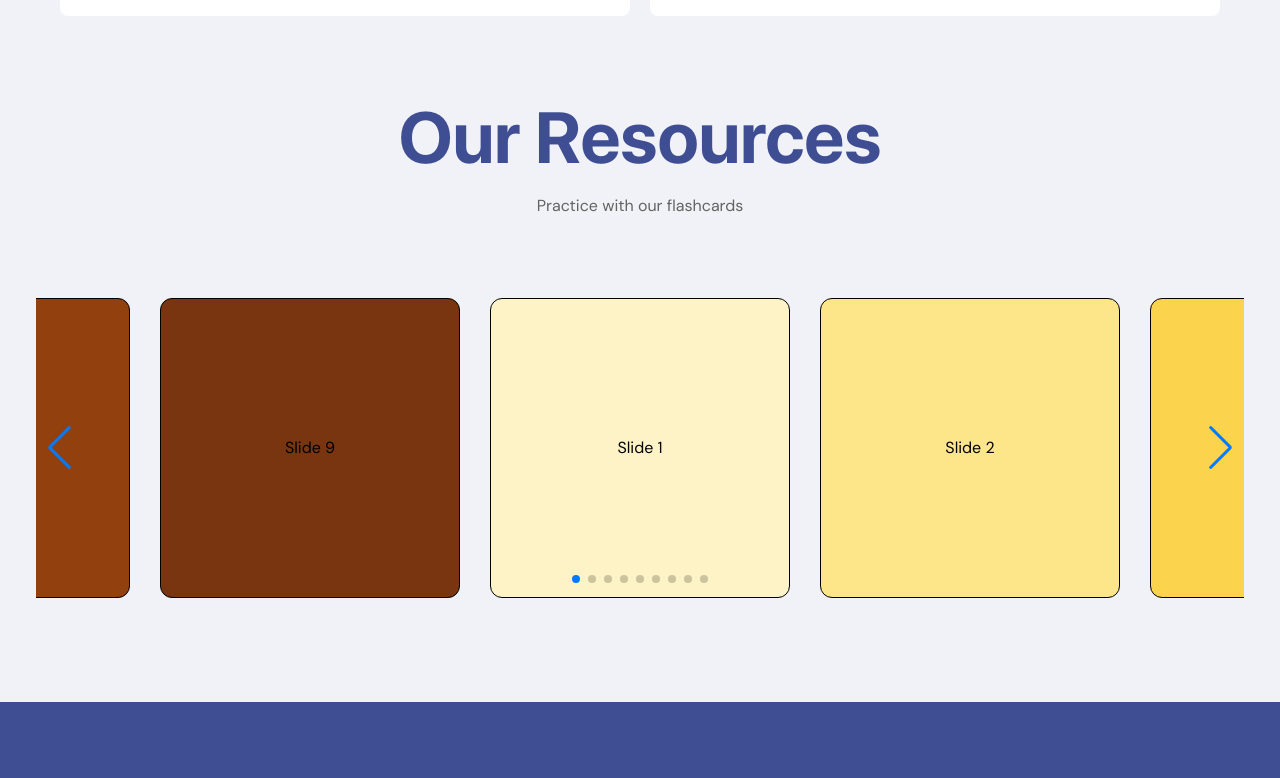
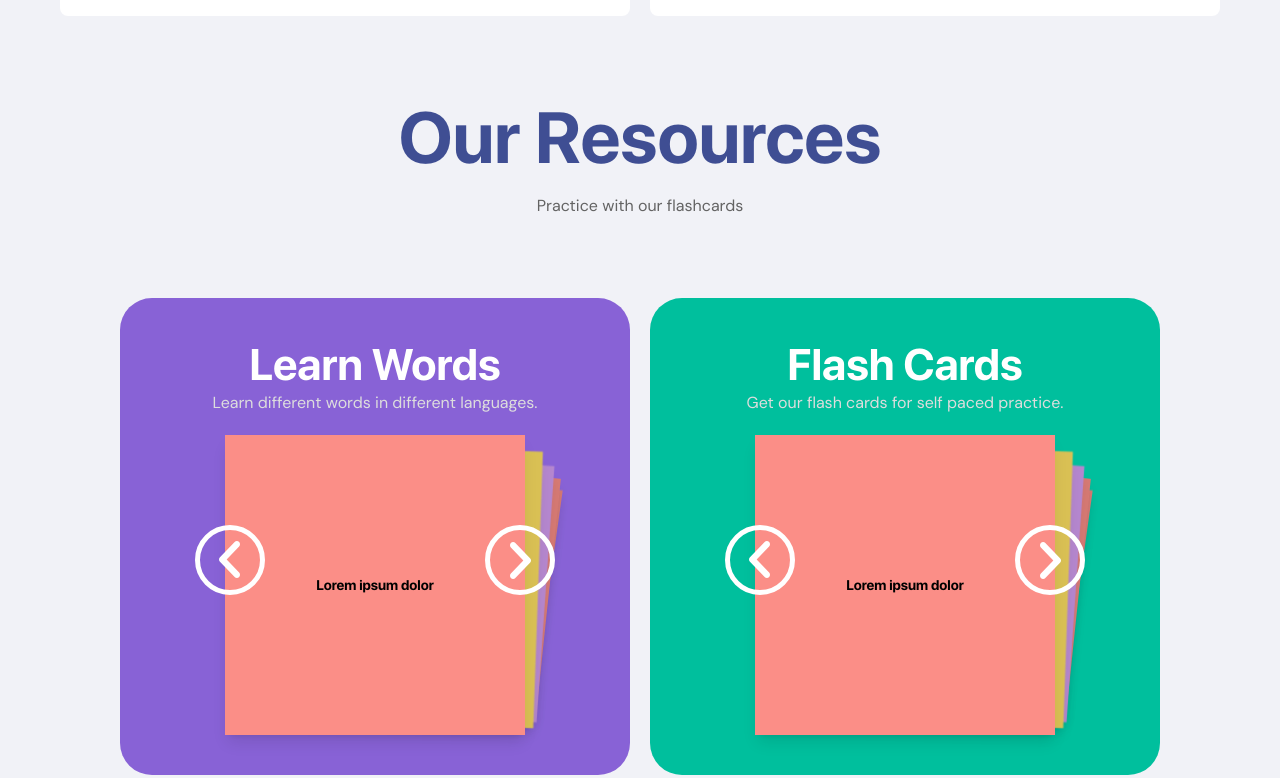
Before and after one commit to Parle-Lingua-Org/parle, a Next.js app: page / in a window 1280 px wide. Shown: the part 2088-2866 px from the top of the page. Built offline with nearby package versions, Linux system fonts and the light colour scheme.

Commit message:
feat: update resources

```diff
--- a/src/components/Footer/index.tsx
+++ b/src/components/Footer/index.tsx
@@ -34,7 +34,7 @@ const Footer = () => {
           <BookASession />
         </div>
 
-        <div className="w-full pt-[30%] flex mb-10 md:gap-20 flex-col md:flex-row">
+        <div className="w-full pt-[50%] md:pt-[30%] flex mb-10 md:gap-20 flex-col md:flex-row">
           <div className="flex flex-row md:flex-col gap-5 flex-[30%]">
             <div className="flex flex-col gap-5">
               <h1 className="font-medium text-2xl uppercase">
--- a/src/components/icons/index.tsx
+++ b/src/components/icons/index.tsx
@@ -1,4 +1,47 @@
 import React from "react";
+
+export const SwiperPrevIcon = () => {
+  return (
+    <svg
+      width="70"
+      height="70"
+      viewBox="0 0 70 70"
+      fill="none"
+      xmlns="http://www.w3.org/2000/svg"
+    >
+      <path
+        d="M31.6654 34.5L44.1217 47.4417C44.7072 48.0501 45 48.8244 45 49.7646C45 50.7048 44.7072 51.4791 44.1217 52.0874C43.5361 52.6958 42.7909 53 41.8859 53C40.981 53 40.2357 52.6958 39.6502 52.0874L24.9582 36.8229C24.3194 36.1592 24 35.3849 24 34.5C24 33.6151 24.3194 32.8408 24.9582 32.1771L39.6502 16.9126C40.2357 16.3042 40.981 16 41.8859 16C42.7909 16 43.5361 16.3042 44.1217 16.9126C44.7072 17.5209 45 18.2952 45 19.2354C45 20.1756 44.7072 20.9499 44.1217 21.5583L31.6654 34.5Z"
+        fill="white"
+      />
+      <circle cx="35" cy="35" r="32.5" stroke="white" strokeWidth="5" />
+    </svg>
+  );
+};
+
+export const SwiperNextIcon = () => {
+  return (
+    <svg
+      width="70"
+      height="70"
+      viewBox="0 0 70 70"
+      fill="none"
+      xmlns="http://www.w3.org/2000/svg"
+    >
+      <path
+        d="M38.3346 35.5L25.8783 22.5583C25.2928 21.9499 25 21.1756 25 20.2354C25 19.2952 25.2928 18.5209 25.8783 17.9126C26.4639 17.3042 27.2091 17 28.1141 17C29.019 17 29.7643 17.3042 30.3498 17.9126L45.0418 33.1771C45.6806 33.8408 46 34.6151 46 35.5C46 36.3849 45.6806 37.1592 45.0418 37.8229L30.3498 53.0874C29.7643 53.6958 29.019 54 28.1141 54C27.2091 54 26.4639 53.6958 25.8783 53.0874C25.2928 52.4791 25 51.7048 25 50.7646C25 49.8244 25.2928 49.0501 25.8783 48.4417L38.3346 35.5Z"
+        fill="white"
+      />
+      <circle
+        cx="35"
+        cy="35"
+        r="32.5"
+        transform="rotate(-180 35 35)"
+        stroke="white"
+        strokeWidth="5"
+      />
+    </svg>
+  );
+};
 
 const CountryDropDownIcon = () => {
   return (
--- a/src/components/pages/Home/Home.scss
+++ b/src/components/pages/Home/Home.scss
@@ -14,3 +14,63 @@
     }
   }
 }
+
+.swiper {
+  // width: 330px;
+  // height: 330px;
+}
+
+.swiper-slide {
+  display: flex;
+  align-items: center;
+  justify-content: center;
+  // border-radius: 18px;
+  // font-size: 22px;
+  // font-weight: bold;
+  // color: #fff;
+
+  // width: 240px !important;
+  // overflow: hidden;
+
+  @apply shadow-lg;
+}
+
+// .swiper-slide:nth-child(1n) {
+//   background-color: rgb(206, 17, 17);
+// }
+
+// .swiper-slide:nth-child(2n) {
+//   background-color: rgb(0, 140, 255);
+// }
+
+// .swiper-slide:nth-child(3n) {
+//   background-color: rgb(10, 184, 111);
+// }
+
+// .swiper-slide:nth-child(4n) {
+//   background-color: rgb(211, 122, 7);
+// }
+
+// .swiper-slide:nth-child(5n) {
+//   background-color: rgb(118, 163, 12);
+// }
+
+// .swiper-slide:nth-child(6n) {
+//   background-color: rgb(180, 10, 47);
+// }
+
+// .swiper-slide:nth-child(7n) {
+//   background-color: rgb(35, 99, 19);
+// }
+
+// .swiper-slide:nth-child(8n) {
+//   background-color: rgb(0, 68, 255);
+// }
+
+// .swiper-slide:nth-child(9n) {
+//   background-color: rgb(218, 12, 218);
+// }
+
+// .swiper-slide:nth-child(10n) {
+//   background-color: rgb(54, 94, 77);
+// }
--- a/src/components/pages/Home/OurResources.tsx
+++ b/src/components/pages/Home/OurResources.tsx
@@ -1,113 +1,60 @@
 "use client";
 import Layout from "@/components/Layout";
-import Assets from "@/constants/assets.constant";
-import Image from "next/image";
-import React from "react";
-// Import Swiper React components
-import { Swiper, SwiperSlide } from "swiper/react";
-import { Swiper as SwiperType } from "swiper";
-
-// Import Swiper styles
-import "swiper/css";
-import "swiper/css/navigation";
-import "swiper/css/pagination";
 
 // import "./styles.css";
 
-// import required modules
-import { Navigation, Pagination } from "swiper/modules";
+import { WordsSwipper } from "./WordsSwipper";
 
 const OurResources = () => {
-  const swiperRef = React.useRef<SwiperType>();
+  const learnWordsData = [
+    {
+      color: "#FB8E87",
+      words: "Lorem ipsum dolor",
+    },
+    {
+      color: "#FFE263",
+      words: "Lorem ipsum dolor",
+    },
+    {
+      color: "#D49EF3",
+      words: "Lorem ipsum dolor",
+    },
+    {
+      color: "#FB8E87",
+      words: "Lorem ipsum dolor",
+    },
+    {
+      color: "#FB8E87",
+      words: "Lorem ipsum dolor",
+    },
+  ];
+
   return (
     <Layout className="flex flex-col gap-4 items-center py-10">
       <h1 className="h2 text-center text-primary">Our Resources</h1>
       <p className="text-base text-lightText1">Practice with our flashcards</p>
+      <div className="relative w-full my-16 flex items-center justify-center gap-5 flex-wrap">
+        <div className="w-[90%] md:w-[510px] bg-[#8862D6] relative flex flex-col justify-center items-center rounded-[32px] px-5 md:px-[82px] py-8 md:py-10">
+          <h1 className="h3 text-white font-sf-pro text-5xl font-semibold mt-[2px]">
+            Learn Words
+          </h1>
+          <p className="text-[#DDDDDD] text-md mb-5">
+            Learn different words in different languages.
+          </p>
 
-      {/* <div className="flex justify-between gap-10 overflow-auto lg:max-w-[80%] pt-5">
-        <Image
-          src={Assets.learnWords}
-          width={1000}
-          height={1000}
-          alt="Learn Words"
-          className=""
-        />
-        <Image
-          src={Assets.flashCards}
-          width={1000}
-          height={1000}
-          alt="Learn Words"
-          className=""
-        />
-      </div> */}
-      <div className=" h-[300px] relative w-full my-16 flex items-center justify-center ">
-        {/* <div className=" absolute z-20 w-[300px] flex justify-between left-5 ">
-          <button onClick={() => swiperRef.current?.slidePrev()}>Prev</button>
-          <button onClick={() => swiperRef.current?.slideNext()}>Next</button>
-        </div> */}
-        <Swiper
-          slidesPerView={"auto"}
-          spaceBetween={30}
-          centeredSlides={true}
-          loop={true}
-          pagination={{
-            clickable: true,
-            enabled: true,
-            // dynamicBullets: true,
-          }}
-          navigation={true}
-          modules={[Navigation, Pagination]}
-          // onBeforeInit={(swiper) => {
-          //   swiperRef.current = swiper;
-          // }}
-          className="mySwiper"
-        >
-          <SwiperSlide className=" !w-[300px]  border border-black rounded-xl bg-amber-100 flex flex-col items-center justify-center !h-[300px] text-center ">
-            <div className="flex  flex-col h-full items-center justify-center">
-              Slide 1
-            </div>
-          </SwiperSlide>
-          <SwiperSlide className=" !w-[300px]  border border-black rounded-xl bg-amber-200 flex flex-col items-center justify-center !h-[300px] text-center ">
-            <div className="flex  flex-col h-full items-center justify-center">
-              Slide 2
-            </div>
-          </SwiperSlide>
-          <SwiperSlide className=" !w-[300px]  border border-black rounded-xl bg-amber-300 flex flex-col items-center justify-center !h-[300px] text-center ">
-            <div className="flex  flex-col h-full items-center justify-center">
-              Slide 3
-            </div>
-          </SwiperSlide>
-          <SwiperSlide className=" !w-[300px]  border border-black rounded-xl bg-amber-400 flex flex-col items-center justify-center !h-[300px] text-center ">
-            <div className="flex  flex-col h-full items-center justify-center">
-              Slide 4
-            </div>
-          </SwiperSlide>
-          <SwiperSlide className=" !w-[300px]  border border-black rounded-xl bg-amber-500 flex flex-col items-center justify-center !h-[300px] text-center ">
-            <div className="flex  flex-col h-full items-center justify-center">
-              Slide 5
-            </div>
-          </SwiperSlide>
-          <SwiperSlide className=" !w-[300px]  border border-black rounded-xl bg-amber-600 flex flex-col items-center justify-center !h-[300px] text-center ">
-            <div className="flex  flex-col h-full items-center justify-center">
-              Slide 6
-            </div>
-          </SwiperSlide>
-          <SwiperSlide className=" !w-[300px]  border border-black rounded-xl bg-amber-700 flex flex-col items-center justify-center !h-[300px] text-center ">
-            <div className="flex  flex-col h-full items-center justify-center">
-              Slide 7
-            </div>
-          </SwiperSlide>
-          <SwiperSlide className=" !w-[300px]  border border-black rounded-xl bg-amber-800 flex flex-col items-center justify-center !h-[300px] text-center ">
-            <div className="flex  flex-col h-full items-center justify-center">
-              Slide 8
-            </div>
-          </SwiperSlide>
-          <SwiperSlide className=" !w-[300px]  border border-black rounded-xl bg-amber-900 flex flex-col items-center justify-center !h-[300px] text-center ">
-            <div className="flex  flex-col h-full items-center justify-center">
-              Slide 9
-            </div>
-          </SwiperSlide>
-        </Swiper>
+          <WordsSwipper data={learnWordsData} />
+        </div>
+
+        <div className="w-[90%] md:w-[510px] bg-[#00BF9D] relative flex flex-col justify-center items-center rounded-[32px] px-5 md:px-[82px] py-8 md:py-10">
+          <h1 className="h3 text-white font-sf-pro text-5xl font-semibold mt-[2px]">
+            Flash Cards
+          </h1>
+          <p className="text-[#DDDDDD] text-md mb-5">
+            Get our flash cards for self paced practice.
+          </p>
+
+          <WordsSwipper data={learnWordsData} />
+        </div>
       </div>
     </Layout>
   );
--- /dev/null
+++ b/src/components/pages/Home/WordsSwipper.tsx
@@ -0,0 +1,62 @@
+// Import Swiper React components
+import { Swiper, SwiperRef, SwiperSlide, useSwiper } from "swiper/react";
+import { Swiper as SwiperType } from "swiper";
+// import required modules
+import { Navigation, Pagination, EffectCards } from "swiper/modules";
+import { SwiperNextIcon, SwiperPrevIcon } from "@/components/icons";
+import { twMerge } from "tailwind-merge";
+
+// Import Swiper styles
+import "swiper/css";
+import "swiper/css/navigation";
+import "swiper/css/effect-cards";
+
+interface IWords {
+  color: string;
+  words: string;
+}
+
+export const WordsSwipper = ({ data }: { data: IWords[] }) => {
+  return (
+    <Swiper
+      effect={"cards"}
+      grabCursor={true}
+      modules={[Navigation, EffectCards]}
+      loop={true}
+      className="mySwiper w-[80%] sm:w-[300px] h-[300px]"
+      navigation={{
+        prevEl: ".prev",
+        nextEl: ".next",
+      }}
+    >
+      {data.map((data, index) => (
+        <SwiperSlide key={index}>
+          <LearnWordsCard data={data} />
+        </SwiperSlide>
+      ))}
+
+      <div className="z-20 prev -left-[10%] absolute top-[30%] cursor-pointer">
+        <SwiperPrevIcon />
+      </div>
+      <div className="z-20 next -right-[10%] absolute top-[30%] cursor-pointer">
+        <SwiperNextIcon />
+      </div>
+    </Swiper>
+  );
+};
+
+interface ILearnWordsCard {
+  data: IWords;
+}
+export const LearnWordsCard: React.FC<ILearnWordsCard> = ({ data }) => {
+  return (
+    <div
+      className={`w-full h-full flex justify-center items-center`}
+      style={{
+        backgroundColor: data.color,
+      }}
+    >
+      <h1 className="font-sf-pro font-semibold text-sm">{data.words}</h1>
+    </div>
+  );
+};
--- a/src/styles/globals.scss
+++ b/src/styles/globals.scss
@@ -68,6 +68,12 @@
   }
 }
 
+* {
+  box-sizing: border-box;
+  margin: 0;
+  padding: 0;
+}
+
 @layer utilities {
   .font-dm-sans {
     font-family: "DM Sans", sans-serif;
@@ -118,6 +124,10 @@
   @apply font-sf-pro text-[36px] md:text-[48px] lg:text-[72px] text-center font-semibold leading-[1.15];
 }
 
+.h3 {
+  @apply font-sf-pro text-[28px] md:text-[40px] lg:text-[44px] text-center font-semibold leading-[1.15];
+}
+
 .link {
   @apply text-sm sm:text-base leading-6 underline hover:opacity-80 transition duration-200;
 }
```
